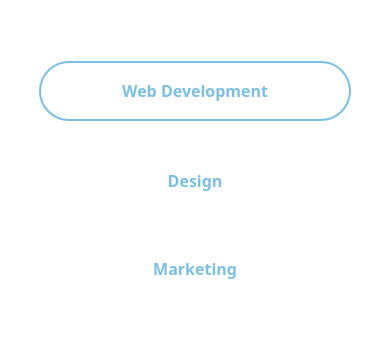
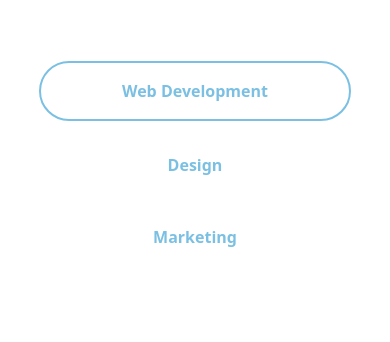
Before and after one commit to yesiddn/da-code, an Astro site: page / in a window 390 px wide. Shown: the part 3749-4091 px from the top of the page. Built offline with nearby package versions, Linux system fonts and the light colour scheme; Astro itself is replaced by a stand-in of ours.

Commit message:
Fix Portfolio styles

```diff
--- a/src/sections/Portfolio.astro
+++ b/src/sections/Portfolio.astro
@@ -27,7 +27,7 @@ const projects = [
     <h2 class="mt-4 font-bold text-4xl">Out Great Work</h2>
   </div>
 
-  <div class="flex flex-col justify-center gap-8 w-4/5 mx-auto mb-32 text-center md:flex-row lg:mb-20">
+  <div class="flex flex-col justify-center gap-4 w-4/5 mx-auto mb-32 text-center md:flex-row md:gap-8 lg:mb-20">
     <a class="py-4 px-8 border-2 border-seconday rounded-full font-bold text-seconday" href="/">Web Development</a>
     <a class="py-4 px-8 rounded-full font-bold text-seconday" href="/">Design</a>
     <a class="py-4 px-8 rounded-full font-bold text-seconday" href="/">Marketing</a>
```
